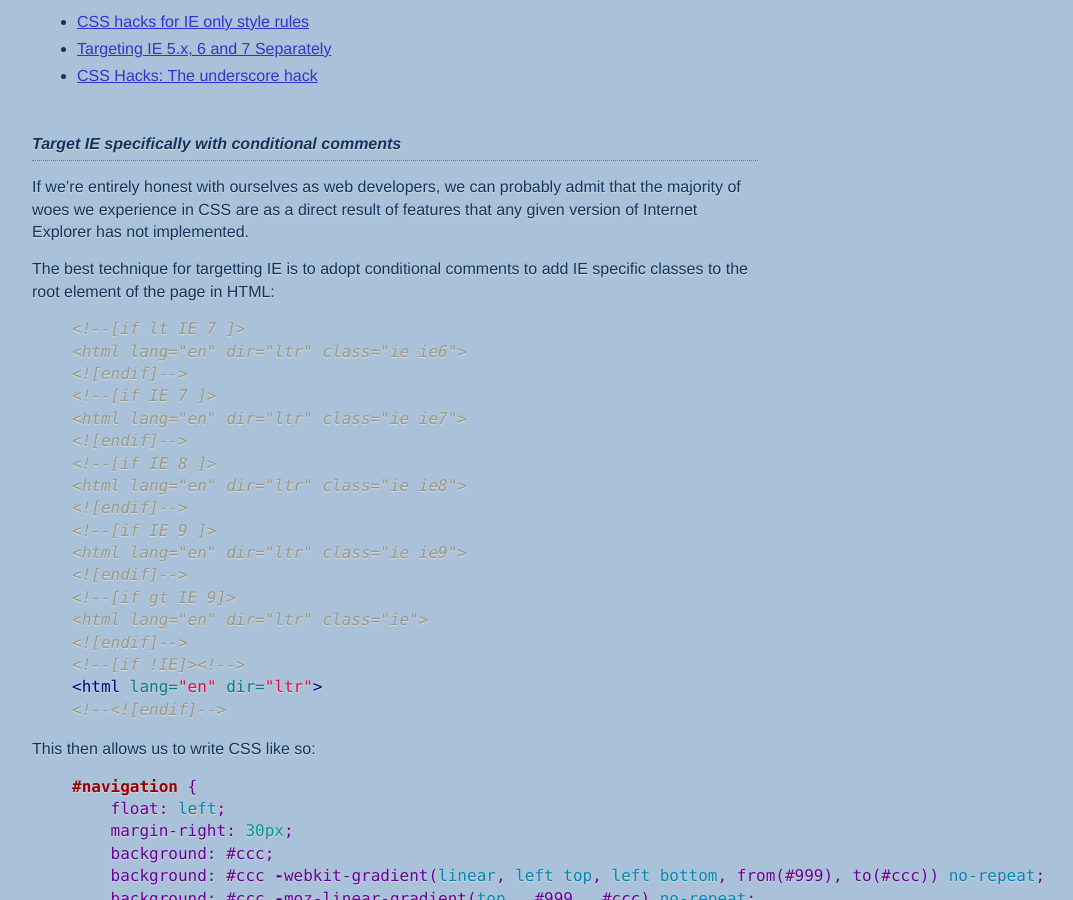
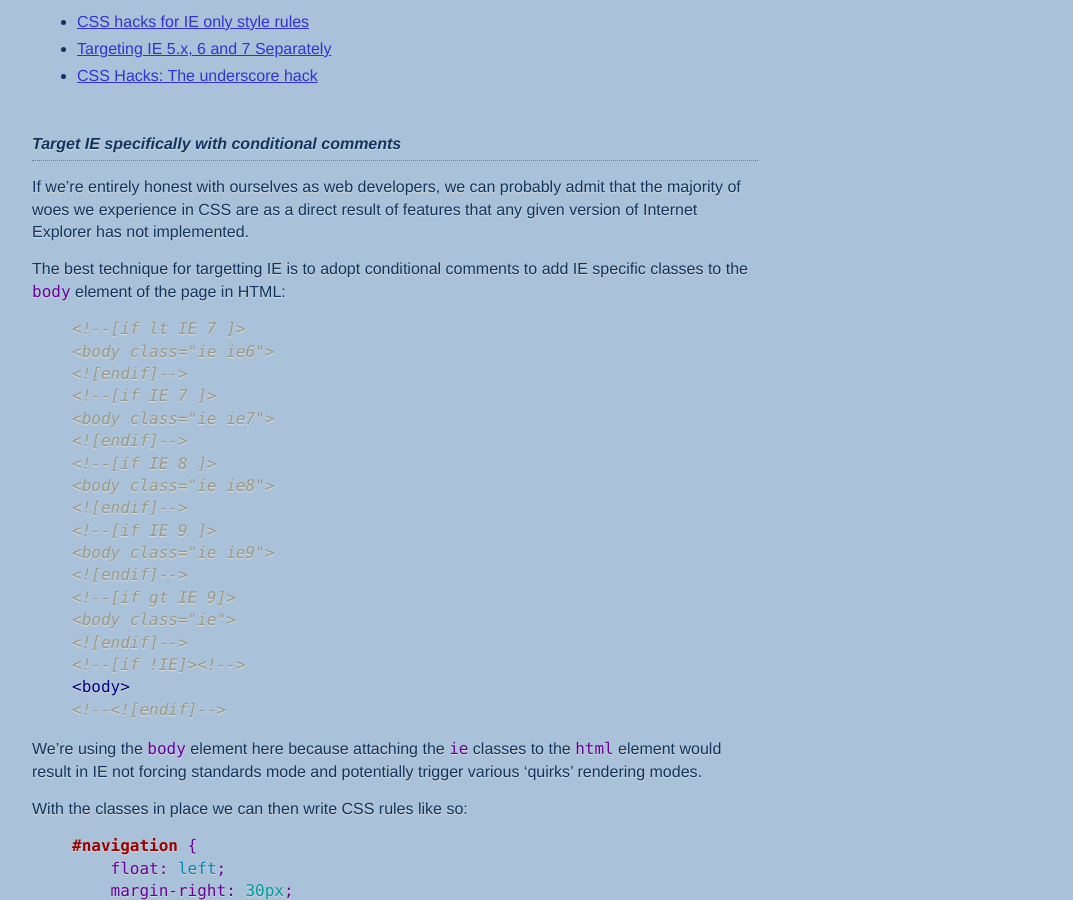
Before and after one commit to nefarioustim/front-end-development-best-practice, a Jekyll site: the page built from index.md, in a window 1280 px wide and 900 px high, scrolled down 2784 px. Shown: the whole window, without its empty margins (119-1192 px from the left). Built offline with Jekyll 4.4.1, drawn with Linux system fonts in a browser that asks for light colours; Markdown is read by kramdown in place of the engine named in the settings.

Commit message:
Updated conditional comments section.

```diff
--- a/index.md
+++ b/index.md
@@ -140,30 +140,34 @@
 features that any given version of Internet Explorer has not implemented.
 
 The best technique for targetting IE is to adopt conditional comments to add
-IE specific classes to the root element of the page in HTML:
+IE specific classes to the `body` element of the page in HTML:
 
 {% highlight html %}
 <!--[if lt IE 7 ]>
-<html lang="en" dir="ltr" class="ie ie6">
+<body class="ie ie6">
 <![endif]-->
 <!--[if IE 7 ]>
-<html lang="en" dir="ltr" class="ie ie7">
+<body class="ie ie7">
 <![endif]-->
 <!--[if IE 8 ]>
-<html lang="en" dir="ltr" class="ie ie8">
+<body class="ie ie8">
 <![endif]-->
 <!--[if IE 9 ]>
-<html lang="en" dir="ltr" class="ie ie9">
+<body class="ie ie9">
 <![endif]-->
 <!--[if gt IE 9]>
-<html lang="en" dir="ltr" class="ie">
+<body class="ie">
 <![endif]-->
 <!--[if !IE]><!-->
-<html lang="en" dir="ltr">
+<body>
 <!--<![endif]-->
 {% endhighlight %}
 
-This then allows us to write CSS like so:
+We're using the `body` element here because attaching the `ie` classes to the
+`html` element would result in IE not forcing standards mode and potentially
+trigger various 'quirks' rendering modes.
+
+With the classes in place we can then write CSS rules like so:
 
 {% highlight css %}
 #navigation {
```
